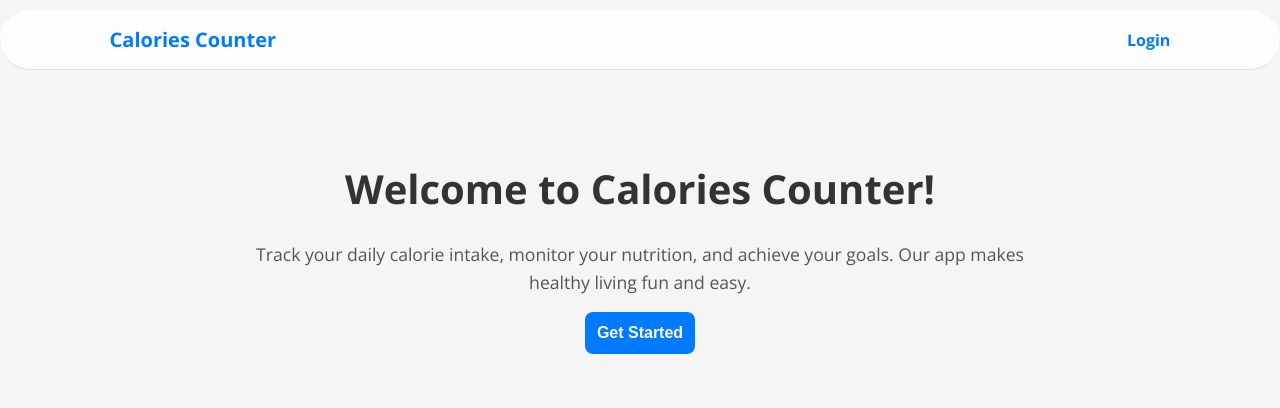
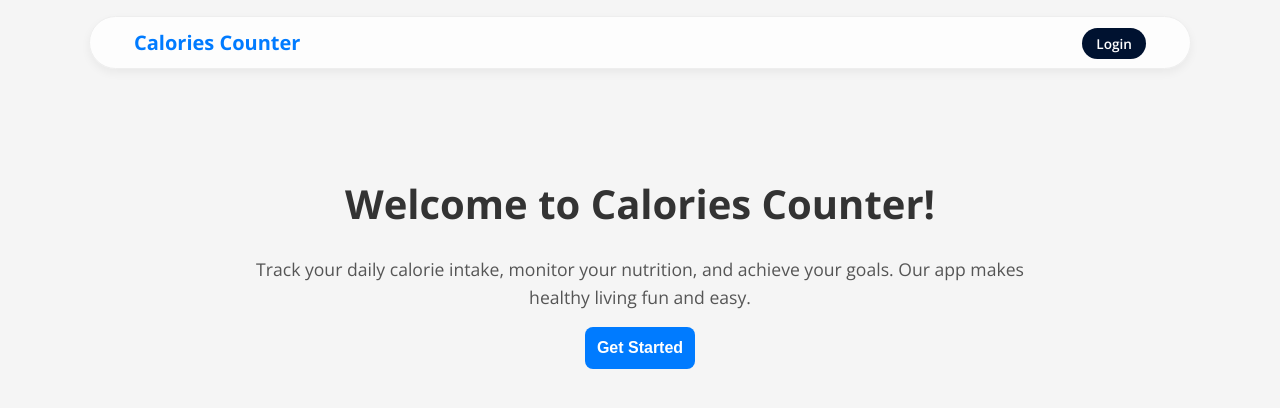
Before and after one commit to mouadelme/cs-4750-project, an Angular app: page /landing in a window 1280 px wide. Shown: the top 408 px of the page. Built offline with nearby package versions, Linux system fonts and the light colour scheme.

Commit message:
styling of navbar and user login glitch fix

```diff
--- a/src/app/landing/landing.component.html
+++ b/src/app/landing/landing.component.html
@@ -5,6 +5,6 @@
         Track your daily calorie intake, monitor your nutrition, and achieve your goals.
         Our app makes healthy living fun and easy.
       </p>
-      <button class='login-button' (click)="login()">Get Started</button>
+      <button class='login-button' *ngIf="!authService.isLoggedIn()" (click)="login()">Get Started</button>
     </div>
   </div>
--- a/src/app/landing/landing.component.ts
+++ b/src/app/landing/landing.component.ts
@@ -1,16 +1,18 @@
 import { Component } from '@angular/core';
 import { Router } from '@angular/router';
+import { CommonModule } from '@angular/common';
+import { AuthService } from '../../../auth.service';
 
 @Component({
   selector: 'app-landing',
   standalone: true,
-  imports: [],
+  imports: [CommonModule],
   templateUrl: './landing.component.html',
   styleUrl: './landing.component.css'
 })
 export class LandingComponent {
 
-  constructor(private router: Router) {}
+  constructor(private router: Router, public authService: AuthService) {}
 
   login() {
     this.router.navigate(['/login']);
--- a/src/app/navbar/navbar.component.css
+++ b/src/app/navbar/navbar.component.css
@@ -1,21 +1,21 @@
 .navbar {
-    margin-top: 10px;
     background-color: #fefefede;
-    padding: 1rem;
+    padding: 0.75rem 0;
     display: flex;
+    justify-content: center;
     border-radius: 60px;
-    justify-content: space-between;
-    align-items: center;
-    border-bottom: 1px solid #ddd;
-}
+    border: 1px solid #eee;
+    box-shadow: 0 4px 10px rgba(0, 0, 0, 0.05);
+    margin: 1rem auto;
+    max-width: 1100px;
+  }
 
-.navbar-container {
-    width: 85%;
-    margin: 0 auto; /* Center container */
+  .navbar-container {
+    width: 92%;
     display: flex;
     justify-content: space-between;
     align-items: center;
-}
+  }
 
 
 .navbar-logo a {
@@ -23,21 +23,34 @@
     font-weight: bold;
     color: #007bff;
     text-decoration: none;
+    cursor: pointer;
 }
 
 .navbar-menu {
     list-style: none;
     display: flex;
-    gap: 1.5rem;
+    gap: 1rem;
     margin: 0;
+    padding: 0;
+    align-items: center;
 }
 
 .navbar-menu li a {
-    color: #007bff;
+    padding: 6px 14px;
+    background-color: #001230;
+    color: white;
+    border-radius: 20px;
+    font-weight: 600;
+    font-size: 0.85rem;
     text-decoration: none;
-    font-weight: 1000;
-    transition: color 0.3s ease;
-}
+    transition: background-color 0.3s ease;
+    cursor: pointer;
+  }
+
+  .navbar-menu li a:hover {
+    background-color: #00295f;
+  }
+
 
 .navbar-menu li a:hover {
     color: #0056b3;
```
